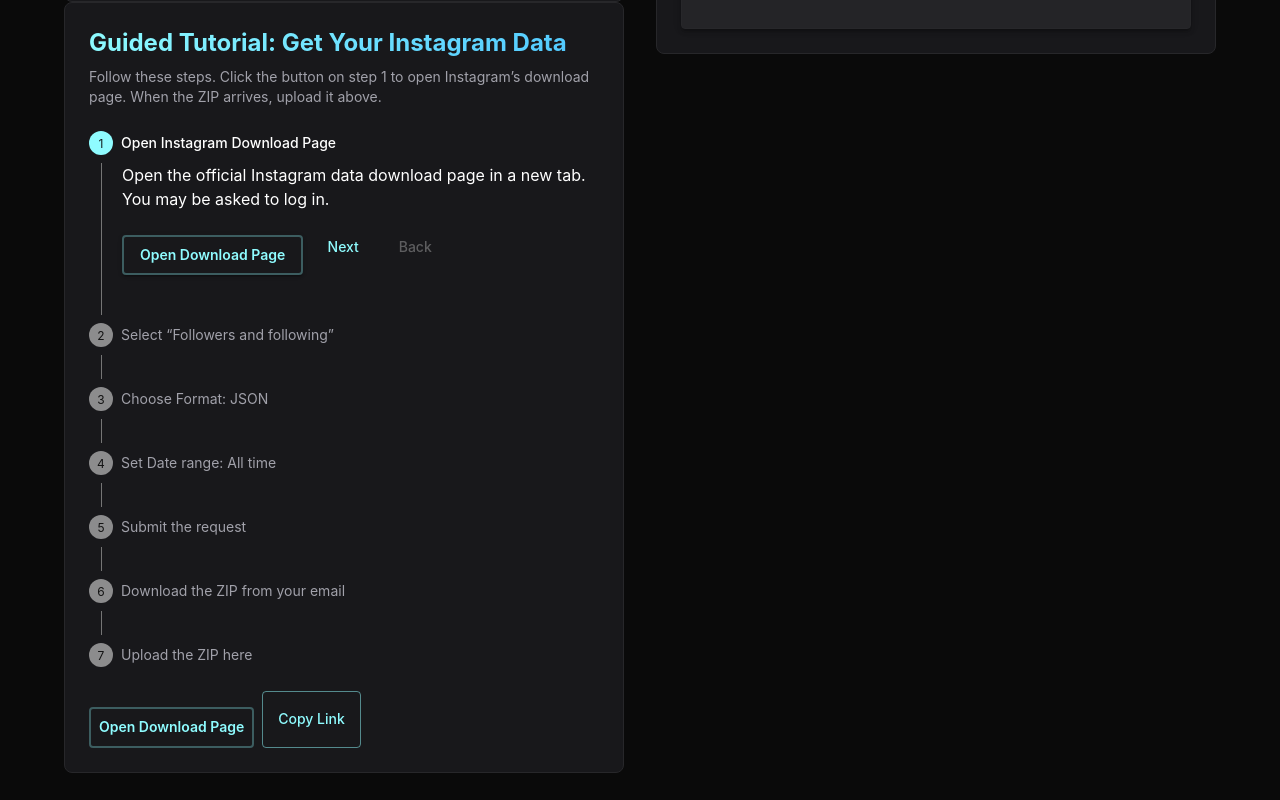
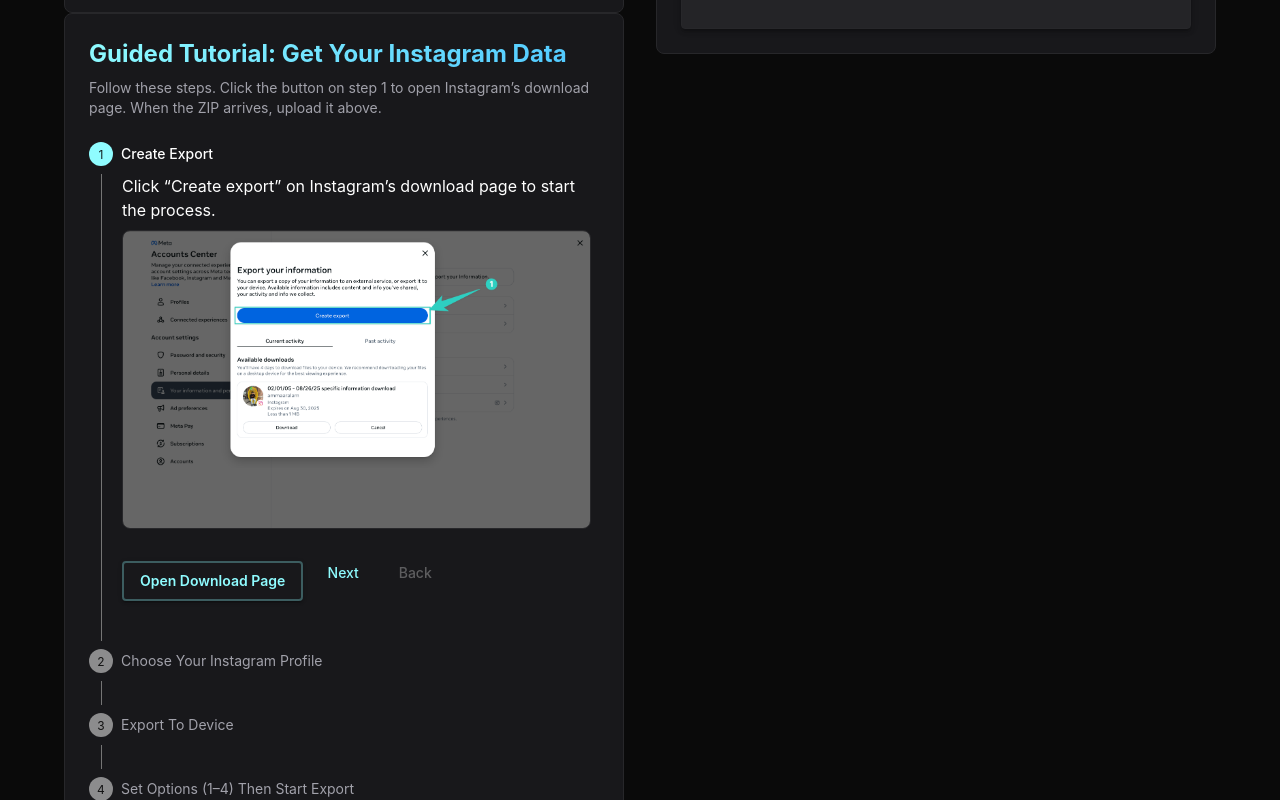
Before and after one commit to Ammaar-Alam/instagram-Checker, a React (Create React App) app in the folder client/: page / in a window 1280 px wide. Shown: the part 400-1200 px from the top of the page. Built offline with nearby package versions, Linux system fonts and the light colour scheme.

Commit message:
adding stepper images

```diff
--- a/client/src/App.js
+++ b/client/src/App.js
@@ -122,41 +122,76 @@
 
   const DYI_URL = 'https://accountscenter.instagram.com/info_and_permissions/dyi/?entry_point=notification';
 
+  // Tutorial image helper that tries multiple extensions
+  const TutorialImage = ({ step }) => {
+    const stepStr = String(step).padStart(2, '0');
+    const candidates = [
+      // Preferred numeric filenames e.g., 01.png, 02.png, ...
+      `/tutorial/${stepStr}.png`,
+      `/tutorial/${stepStr}.jpg`,
+      `/tutorial/${stepStr}.webp`,
+      // Backward-compat: step1.png, step2.png, ...
+      `/tutorial/step${step}.png`,
+      `/tutorial/step${step}.jpg`,
+      `/tutorial/step${step}.webp`,
+    ];
+    const [index, setIndex] = useState(0);
+    const [visible, setVisible] = useState(true);
+    if (!visible) return null;
+    return (
+      <Box sx={{ mt: 1, mb: 2, border: '1px solid', borderColor: 'divider', borderRadius: 2, overflow: 'hidden' }}>
+        {/* eslint-disable-next-line jsx-a11y/alt-text */}
+        <img
+          src={candidates[index]}
+          style={{ width: '100%', height: 'auto', display: 'block' }}
+          onError={() => {
+            if (index < candidates.length - 1) setIndex(index + 1);
+            else setVisible(false);
+          }}
+        />
+      </Box>
+    );
+  };
+
   const steps = [
     {
-      label: 'Open Instagram Download Page',
-      description: 'Open the official Instagram data download page in a new tab. You may be asked to log in.',
+      label: 'Create Export',
+      description: 'Click “Create export” on Instagram’s download page to start the process.',
       action: () => window.open(DYI_URL, '_blank'),
       actionText: 'Open Download Page',
+      withImage: true,
     },
     {
-      label: 'Select “Followers and following”',
-      description: 'Choose Select types of information, then select Followers and following.',
+      label: 'Choose Your Instagram Profile',
+      description: 'Select your Instagram profile (not Meta) for the export.',
+      withImage: true,
     },
     {
-      label: 'Choose Format: JSON',
-      description: 'Ensure the format is set to JSON for compatibility with this analyzer.',
+      label: 'Export To Device',
+      description: 'Pick “Export to device” so you can download the ZIP directly.',
+      withImage: true,
     },
     {
-      label: 'Set Date range: All time',
-      description: 'Select All time so your export includes your entire network.',
+      label: 'Set Options (1–4) Then Start Export',
+      description: '1) Date range: All time. 2) Format: JSON (this site also supports HTML). 3) Media quality: optional lower for faster export. 4) Press “Start export”.',
+      withImage: true,
     },
     {
-      label: 'Submit the request',
-      description: 'Tap Submit request. Instagram will prepare your data and email you when ready.',
+      label: 'Track Export Status',
+      description: 'Your request appears in the list (1). When completed, a “Download” button is shown (2).',
+      withImage: true,
     },
     {
-      label: 'Download the ZIP from your email',
-      description: 'Look for “Your Instagram Data” email, download the ZIP to your device.',
+      label: 'Download The Export',
+      description: 'Click the “Download” button to open the download dialog and save the ZIP.',
+      withImage: true,
     },
     {
-      label: 'Upload the ZIP here',
-      description: 'Return to this page and upload the ZIP using the uploader above. We extract the correct files automatically.',
+      label: 'Re‑enter Password If Prompted',
+      description: 'Sometimes Instagram asks you to re‑enter your password before downloading.',
+      withImage: true,
       action: () => {
-        // Scroll to uploader
-        if (formRef.current) {
-          formRef.current.scrollIntoView({ behavior: 'smooth', block: 'start' });
-        }
+        if (formRef.current) formRef.current.scrollIntoView({ behavior: 'smooth', block: 'start' });
       },
       actionText: 'Scroll to Uploader',
     },
@@ -316,7 +351,7 @@
               sx={{ mb: 2 }}
             >
               <Tab value="zip" label="Upload Instagram ZIP (Recommended)" />
-              <Tab value="json" label="Upload followers.json + following.json" />
+              <Tab value="json" label="Upload followers (JSON/HTML) + following (JSON/HTML)" />
             </Tabs>
             {error && (
               <Alert severity="error" sx={{ width: '100%', mb: 2 }}>
@@ -338,7 +373,7 @@
               {uploadMode === 'zip' ? (
                 <>
                   <Box mb={2}>
-                    <Typography variant="subtitle1">Instagram Data ZIP:</Typography>
+                    <Typography variant="subtitle1">Instagram Data ZIP (JSON or HTML exports supported):</Typography>
                     <input
                       type="file"
                       accept=".zip,application/zip,application/x-zip-compressed"
@@ -352,10 +387,10 @@
               ) : (
                 <>
                   <Box mb={2}>
-                    <Typography variant="subtitle1">Following JSON:</Typography>
+                    <Typography variant="subtitle1">Following (JSON or HTML):</Typography>
                     <input
                       type="file"
-                      accept=".json"
+                      accept=".json,.html,text/html"
                       onChange={(e) => setFollowingFile(e.target.files[0])}
                       disabled={loading}
                       required
@@ -363,10 +398,10 @@
                     />
                   </Box>
                   <Box mb={2}>
-                    <Typography variant="subtitle1">Followers JSON:</Typography>
+                    <Typography variant="subtitle1">Followers (JSON or HTML):</Typography>
                     <input
                       type="file"
-                      accept=".json"
+                      accept=".json,.html,text/html"
                       onChange={(e) => setFollowersFile(e.target.files[0])}
                       disabled={loading}
                       required
@@ -411,6 +446,7 @@
                   <StepLabel>{step.label}</StepLabel>
                   <StepContent>
                     <Typography sx={{ mb: 1 }}>{step.description}</Typography>
+                    {step.withImage && <TutorialImage step={index + 1} />}
                     <Box sx={{ mb: 2, display: 'flex', gap: 1 }}>
                       {step.action && (
                         <StyledButton onClick={step.action} variant="contained" color="primary">
```
Also changed, not shown: client/public/tutorial/README.md, 2 other files (tests, documents, lock files or other folders).
